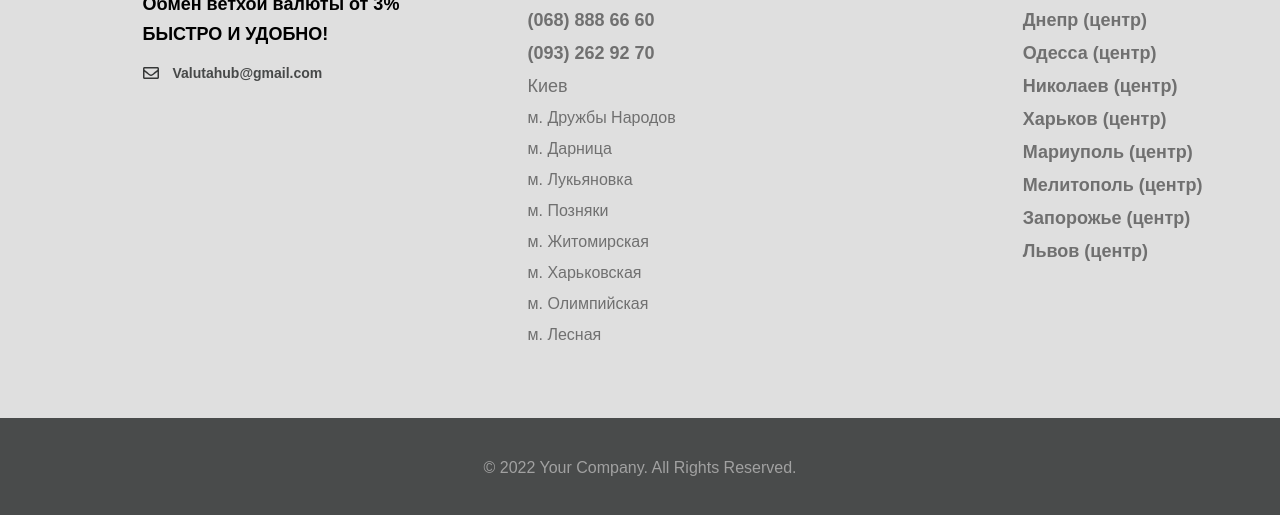
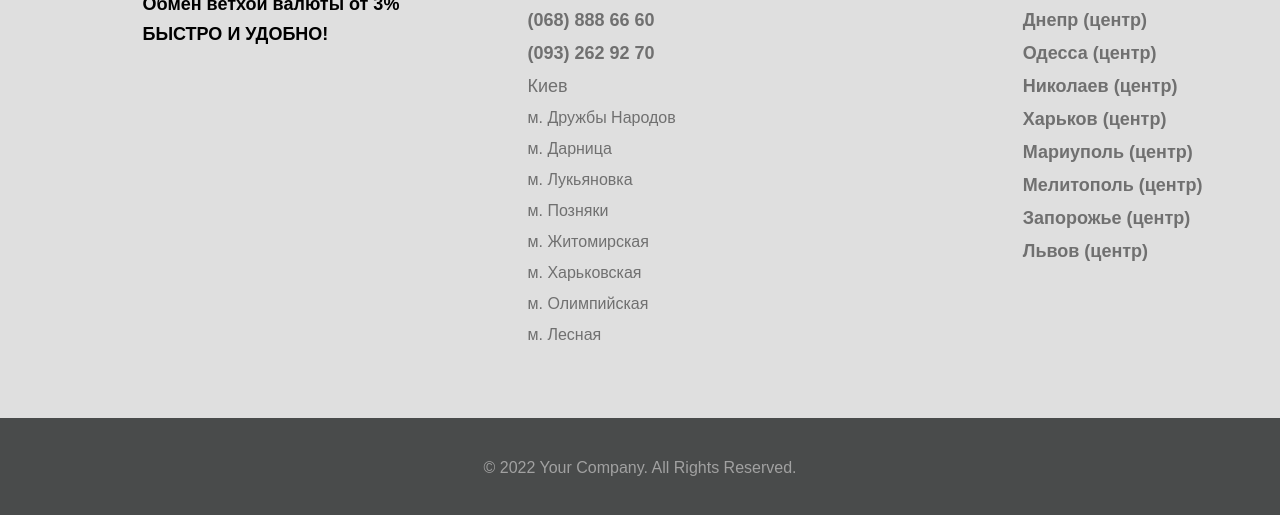
Before and after one commit to viktorio228c36/ValutaHub, a plain HTML site: page index.html in a window 1280 px wide. Shown: the part 3923-4438 px from the top of the page. Drawn offline with nearby package versions, Linux system fonts and the light colour scheme; files whose address does not match are found by name.

Commit message:
Update index.html

```diff
--- a/index.html
+++ b/index.html
@@ -281,9 +281,6 @@
               Обмен ветхой валюты от 3% <br>
               БЫСТРО И УДОБНО!
             </p>
-            <a class="footer__info-email" href="mailto:Valutahub@gmail.com">
-              Valutahub@gmail.com
-            </a>
 
           </div>
 
```
